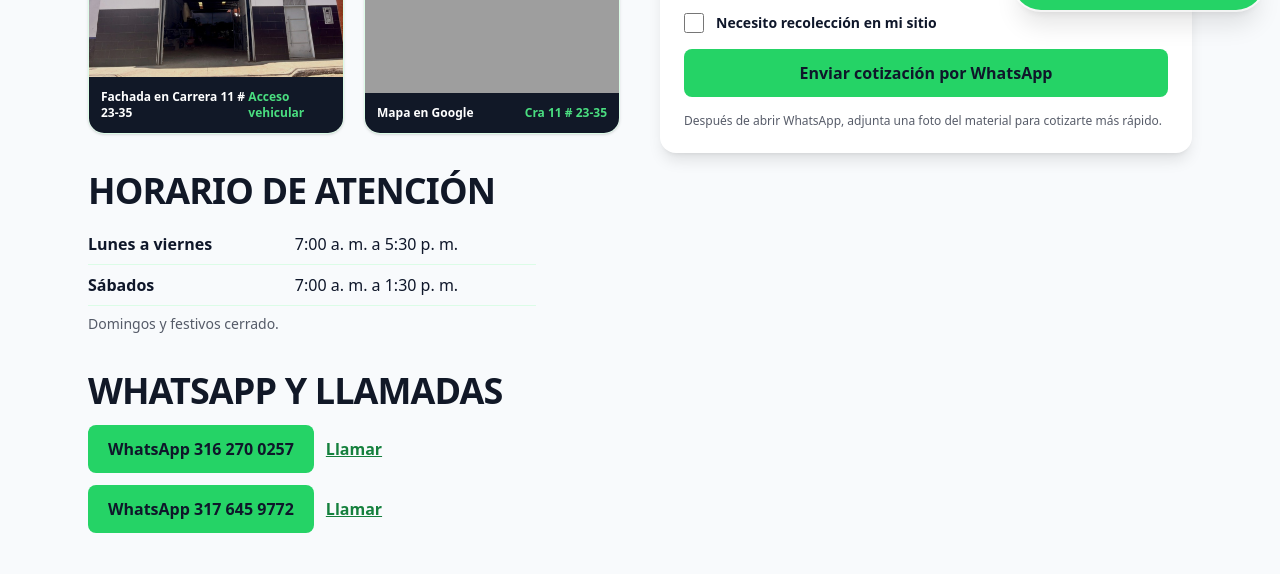
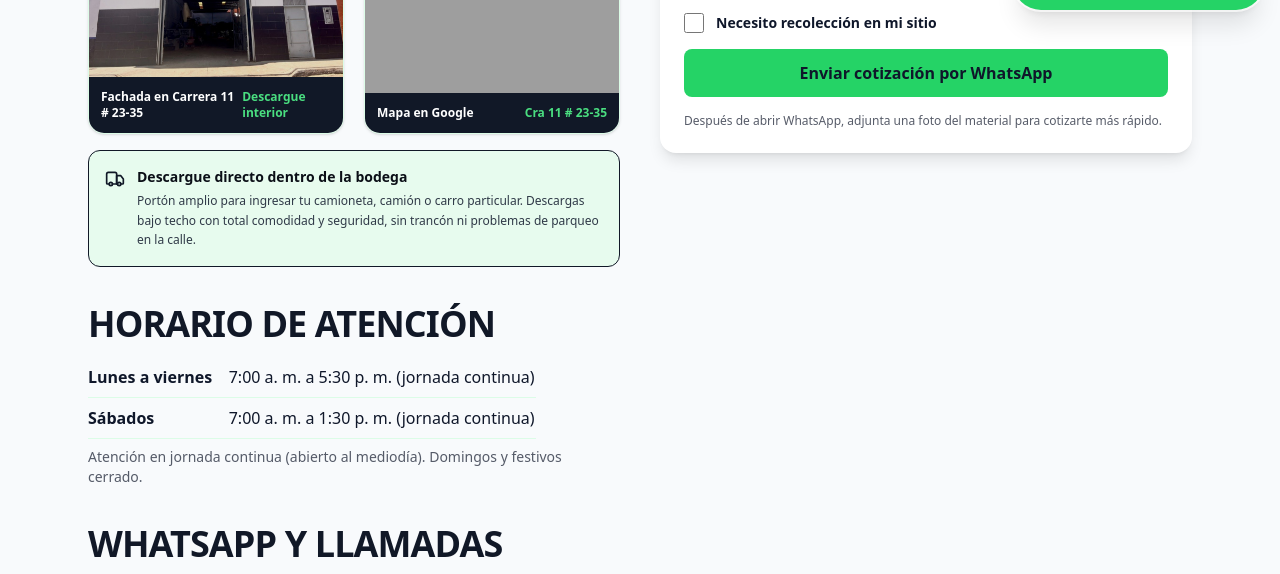
Before and after one commit to UziWrld/gamaweb, an Astro site: page /contacto in a window 1280 px wide. Shown: the part 774-1348 px from the top of the page. Built offline with nearby package versions, Linux system fonts and the light colour scheme; Astro itself is replaced by a stand-in of ours; grey boxes are pictures that could not be loaded.

Commit message:
feat: incorporar jornada continua, descargue interior y flete gratis en recoleccion

```diff
--- a/src/data/site.ts
+++ b/src/data/site.ts
@@ -24,14 +24,15 @@ export const SITE = {
   ],
 
   hours: [
-    { label: 'Lunes a viernes', display: '7:00 a. m. a 5:30 p. m.', days: ['Monday', 'Tuesday', 'Wednesday', 'Thursday', 'Friday'], opens: '07:00', closes: '17:30' },
-    { label: 'Sábados', display: '7:00 a. m. a 1:30 p. m.', days: ['Saturday'], opens: '07:00', closes: '13:30' },
+    { label: 'Lunes a viernes', display: '7:00 a. m. a 5:30 p. m. (jornada continua)', days: ['Monday', 'Tuesday', 'Wednesday', 'Thursday', 'Friday'], opens: '07:00', closes: '17:30' },
+    { label: 'Sábados', display: '7:00 a. m. a 1:30 p. m. (jornada continua)', days: ['Saturday'], opens: '07:00', closes: '13:30' },
   ],
-  closedNote: 'Domingos y festivos cerrado.',
+  closedNote: 'Atención en jornada continua (abierto al mediodía). Domingos y festivos cerrado.',
 
   pickup: {
     minKg: 300,
     zones: ['Bucaramanga', 'Floridablanca', 'Girón', 'Piedecuesta'],
+    noFreightNote: 'Sin costo de flete según tipo y volumen de material.',
   },
 
   sameAs: ['https://maps.app.goo.gl/nxWr6wCvxXAxR6mE9'],
--- a/src/pages/contacto.astro
+++ b/src/pages/contacto.astro
@@ -52,7 +52,7 @@ const siteUrl = Astro.site!.origin;
           />
           <div class="p-3 bg-brand-900 text-white flex items-center justify-between text-xs font-semibold">
             <span>Fachada en Carrera 11 # 23-35</span>
-            <span class="text-copper-400">Acceso vehicular</span>
+            <span class="text-copper-400">Descargue interior</span>
           </div>
         </div>
 
@@ -73,6 +73,21 @@ const siteUrl = Astro.site!.origin;
             <span>Mapa en Google</span>
             <span class="text-copper-400">Cra 11 # 23-35</span>
           </div>
+        </div>
+      </div>
+
+      <!-- Aclaración de descargue bajo techo -->
+      <div class="mt-4 rounded-xl border border-brand-200 bg-brand-100/60 p-4 text-xs text-brand-900 flex items-start gap-3">
+        <svg class="h-5 w-5 text-copper-600 flex-none mt-0.5" viewBox="0 0 24 24" fill="none" stroke="currentColor" stroke-width="2" stroke-linecap="round" stroke-linejoin="round" aria-hidden="true">
+          <path d="M14 18V6a2 2 0 0 0-2-2H4a2 2 0 0 0-2 2v11a1 1 0 0 0 1 1h2"/>
+          <path d="M15 18H9"/>
+          <path d="M19 18h2a1 1 0 0 0 1-1v-5l-3-4h-5v10"/>
+          <circle cx="7" cy="18" r="2"/>
+          <circle cx="17" cy="18" r="2"/>
+        </svg>
+        <div>
+          <p class="font-bold text-sm text-brand-950">Descargue directo dentro de la bodega</p>
+          <p class="mt-1 text-ink/85 leading-relaxed">Portón amplio para ingresar tu camioneta, camión o carro particular. Descargas bajo techo con total comodidad y seguridad, sin trancón ni problemas de parqueo en la calle.</p>
         </div>
       </div>
 
--- a/src/pages/index.astro
+++ b/src/pages/index.astro
@@ -134,7 +134,7 @@ const clientSegments = [
         </div>
         <h3 class="text-2xl text-brand-900 font-extrabold uppercase font-display">Recolección a domicilio (+300 kg)</h3>
         <p class="mt-2 text-sm text-ink/80 leading-relaxed">
-          No te compliques cargando material pesado. Si tienes 300 kg o más en tu casa, taller u obra en Bucaramanga y el área metropolitana, vamos por él.
+          No te compliques cargando material pesado. Si tienes 300 kg o más en tu casa, taller u obra en Bucaramanga y el área metropolitana, vamos por él sin costo de flete (según tipo y volumen de material).
         </p>
       </div>
     </div>
@@ -239,7 +239,7 @@ const clientSegments = [
   {GALLERY.length > 0 && (
     <section class="container-x pb-14" aria-labelledby="bodega">
       <h2 id="bodega" class="text-4xl text-brand-900 sm:text-5xl">Nuestra bodega y materiales en Bucaramanga</h2>
-      <p class="mt-2 text-ink/80 max-w-2xl">Instalaciones con pesaje a la vista, portón de acceso vehicular y compra de metales de alta cotización de contado.</p>
+      <p class="mt-2 text-ink/80 max-w-2xl">Instalaciones con pesaje a la vista, portón amplio para descargue bajo techo dentro de la bodega y compra de metales de contado.</p>
       <div class:list={[
         'mt-6 grid gap-5',
         GALLERY.length === 1 ? 'max-w-2xl' : 'sm:grid-cols-2 lg:grid-cols-3'
--- a/src/pages/recoleccion-de-chatarra.astro
+++ b/src/pages/recoleccion-de-chatarra.astro
@@ -11,7 +11,7 @@ const faqs = [
   { q: '¿Desde cuántos kilos recogen la chatarra a domicilio?', a: `Realizamos recolección a domicilio a partir de ${SITE.pickup.minKg} kg en Bucaramanga y municipios cercanos.` },
   { q: '¿Qué zonas cubren?', a: `Atendemos ${SITE.pickup.zones.join(', ')}. Escríbenos tu ubicación exacta y coordinamos la visita.` },
   { q: '¿Cómo y cuándo me pagan en la recolección?', a: 'Pesamos el material directamente frente a ti en el punto de recogida y te pagamos de contado en el acto (en efectivo o transferencia por Nequi/Daviplata).' },
-  { q: '¿Cuánto cuesta la recolección?', a: 'El transporte se descuenta o se incluye dentro de la liquidación global del material dependiendo del volumen y ubicación. Todo queda acordado antes de salir.' },
+  { q: '¿Cuánto cuesta la recolección?', a: 'No cobramos flete por recoger el material (según el tipo de metal y el volumen a partir de 300 kg). Coordinamos vehículo propio y te pagamos de contado al terminar de pesar.' },
 ];
 ---
 
@@ -19,7 +19,7 @@ const faqs = [
   <section class="hero-bg text-white">
     <div class="container-x py-14 sm:py-20">
       <h1 class="max-w-4xl text-5xl sm:text-6xl">Recolección de chatarra a domicilio en <span class="text-copper-500">Bucaramanga</span></h1>
-      <p class="mt-5 max-w-2xl text-lg text-white/85">¿Tienes {SITE.pickup.minKg} kg o más de chatarra o metales? Vamos por ellos a tu casa, taller, obra o empresa. Pesaje exacto a la vista y pago de contado inmediato.</p>
+      <p class="mt-5 max-w-2xl text-lg text-white/85">¿Tienes {SITE.pickup.minKg} kg o más de chatarra o metales? Vamos por ellos a tu casa, taller, obra o empresa sin costo de flete (según tipo y volumen). Pesaje exacto a la vista y pago de contado inmediato.</p>
       <a class="btn btn-wa mt-7 text-lg" href={waLink(quoteMessage({ material: 'Chatarra (varios metales)', pickup: true }))} target="_blank" rel="noopener noreferrer">Solicitar recolección</a>
     </div>
     <div class="hazard" aria-hidden="true"></div>
```
